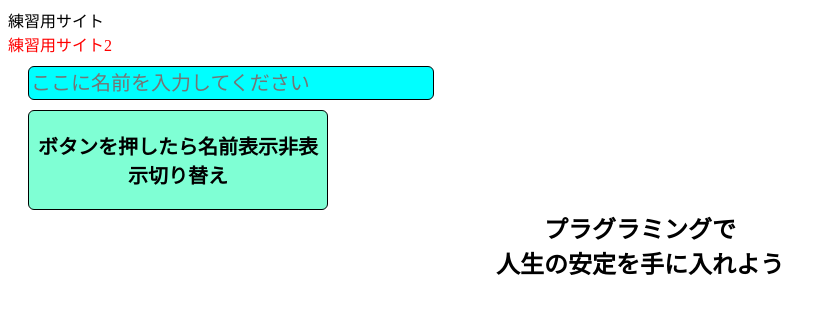
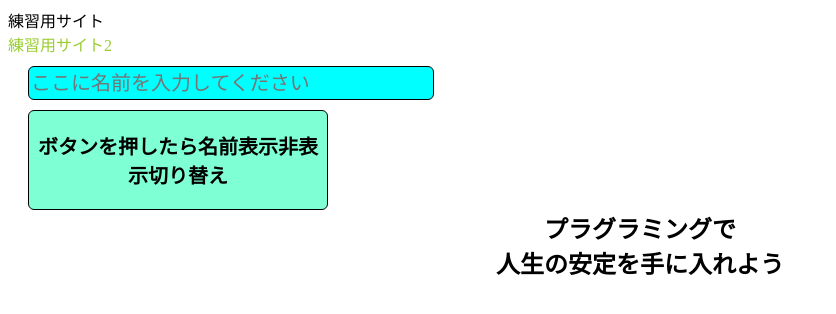
Before and after one commit to ShunNadamoto/clonepractice, a Next.js app: page / in a window 1280 px wide. Shown: the top 314 px of the page, without its empty margins (0-836 px from the left). Built offline with nearby package versions, Linux system fonts and the light colour scheme.

Commit message:
練習用サイト2の文字色変更

```diff
--- a/src/pages/index.module.scss
+++ b/src/pages/index.module.scss
@@ -7,7 +7,7 @@
   }
 
   &__test2 {
-    color: red;
+    color: yellowgreen;
   }
 
   &__input {
```
